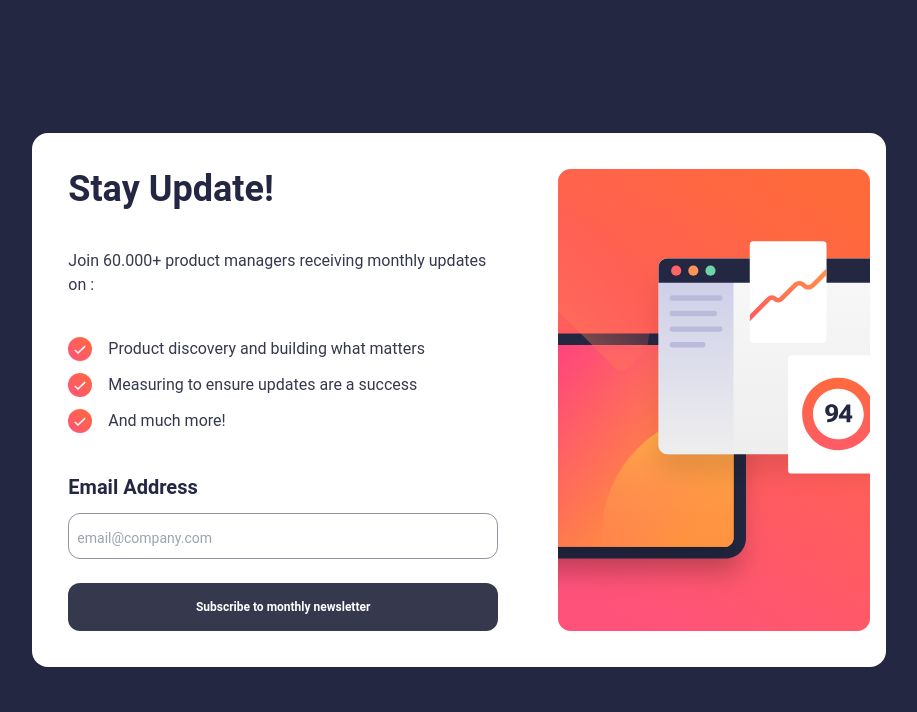
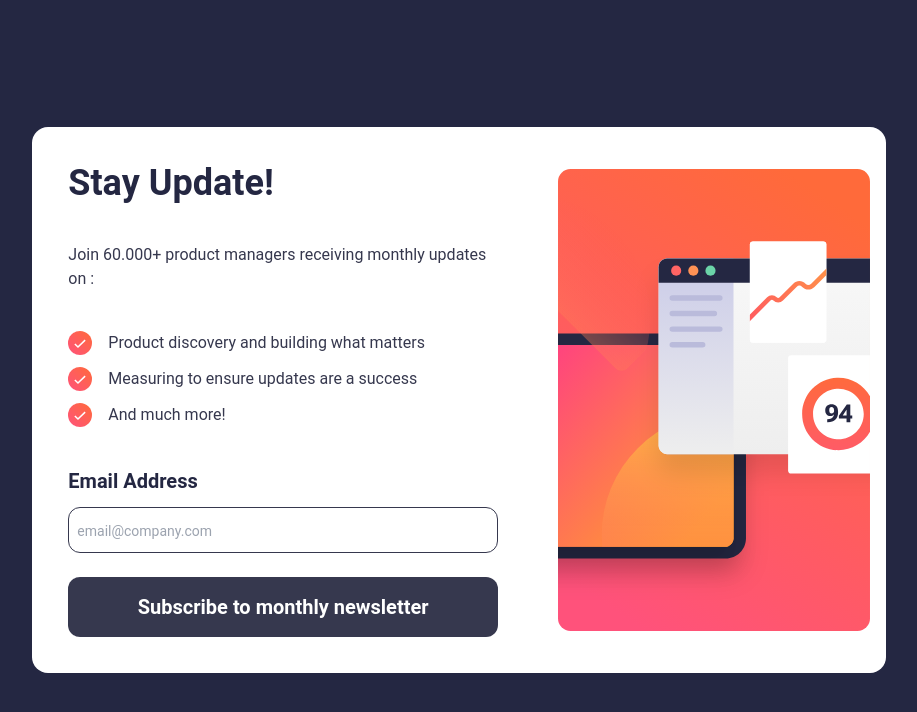
Before and after one commit to franco-pro/frontend-mentor-challenge-newsletter, a Next.js app in the folder frontend/: page / in a window 1280 px wide. Shown: the top 712 px of the page, without its empty margins (181-1098 px from the left). Built offline with nearby package versions, Linux system fonts and the light colour scheme.

Commit message:
fix last modification

```diff
--- a/frontend/package.json
+++ b/frontend/package.json
@@ -10,6 +10,7 @@
   },
   "dependencies": {
     "clsx": "^2.0.0",
+    "formik": "^2.4.5",
     "next": "13.5.4",
     "react": "^18",
     "react-dom": "^18",
--- a/frontend/src/components/button.tsx
+++ b/frontend/src/components/button.tsx
@@ -1,14 +1,28 @@
+import clsx from "clsx";
+
 interface ButtonProps {
   children: React.ReactNode;
   type?: "button" | "submit" | "reset";
+  disabled?: any;
+  className?: string;
   onClick?: () => void;
 }
 
-export const Button = ({ children, type = "button", onClick }: ButtonProps) => {
+export const Button = ({
+  children,
+  type = "button",
+  onClick,
+  disabled,
+  className,
+}: ButtonProps) => {
   return (
     <button
       onClick={onClick}
-      className=" bg-charcoal_grey p-4 rounded-xl w-full text-custom_white font-bold text-sm outline-none hover:ease-in-out duration-700 hover:bg-primary hover:shadow-custom md:text-xs"
+      disabled={disabled}
+      className={clsx(
+        " bg-charcoal_grey p-4 rounded-xl w-full text-custom_white font-bold text-sm outline-none hover:ease-in-out duration-700 hover:bg-primary hover:shadow-custom md:text-xs xl:text-xl",
+        className
+      )}
     >
       {children}
     </button>
--- a/frontend/src/components/landing-page.tsx
+++ b/frontend/src/components/landing-page.tsx
@@ -2,23 +2,28 @@ import Image from "next/image";
 import { Container } from "./container";
 import clsx from "clsx";
 import { Button } from "./button";
-import { useEffect, useState } from "react";
+import { useState } from "react";
+import { useFormik } from "formik";
+import FormValidate from "@/lib/form-validate/form_validate";
+import { formikValues } from "@/type/formik-type";
 
 interface Props {
   className?: string;
 }
 
 export const LandingPage = ({ className }: Props) => {
-  // email = e.target.email.value;
+  const [formState, setFormState] = useState(0);
+  const formik = useFormik({
+    initialValues: {
+      email: "",
+    },
+    validate: FormValidate,
+    onSubmit,
+  });
 
-  const initialValues = { email: "" };
-  const [formValues, setFormValues] = useState(initialValues);
-  const [formState, setFormState] = useState(0);
-
-  const handleChange = (e: any) => {
-    const { name, value } = e.target;
-    setFormValues({ ...formValues, [name]: value });
-  };
+  async function onSubmit(values: formikValues) {
+    console.log(values);
+  }
 
   //function to advanced (to change state form 0 at 1)
   const next = () => {
@@ -27,11 +32,6 @@ export const LandingPage = ({ className }: Props) => {
   //function to back
   const previous = () => {
     return setFormState(formState - 1);
-  };
-
-  const handleSubmit = (e: any) => {
-    e.preventDefault();
-    next();
   };
 
   return (
@@ -68,25 +68,45 @@ export const LandingPage = ({ className }: Props) => {
                 <Productlist>And much more!</Productlist>
               </div>
               <form
-                method="post"
-                onSubmit={handleSubmit}
+                // method="post"
+                onSubmit={formik.handleSubmit}
                 className="flex flex-col gap-6"
               >
                 <div className="email flex flex-col items-start gap-3 text-xs md:text-xl">
                   <label htmlFor="email" className="font-bold text-dark_grey">
                     Email Address
                   </label>
+
                   <input
-                    className="border border-grey rounded-xl p-4 w-full md:p-2 placeholder:text-sm md:placeholder:md:text-md"
+                    className={clsx(
+                      "border outline-none text-lg  rounded-xl p-4 w-full md:p-2 placeholder:text-sm md:placeholder:md:text-md",
+                      formik.touched.email && formik.errors.email
+                        ? "border-red-500"
+                        : "border-charcoal_grey"
+                    )}
                     type="email"
+                    {...formik.getFieldProps("email")}
                     name="email"
-                    value={formValues.email}
-                    onChange={handleChange}
                     id="email"
                     placeholder="email@company.com"
                   />
+                  {formik.touched.email && formik.errors.email ? (
+                    <div className="text-red-500 space-y-2 text-sm">
+                      {formik.errors.email}
+                    </div>
+                  ) : null}
                 </div>
-                <Button type="submit">Subscribe to monthly newsletter</Button>
+                <Button
+                  type="submit"
+                  onClick={next}
+                  disabled={true ? formik.errors.email : false}
+                  className={clsx(
+                    formik.errors.email &&
+                      "bg-gray-500 hover:bg-slate-500 cursor-not-allowed hover:shadow-none "
+                  )}
+                >
+                  Subscribe to monthly newsletter
+                </Button>
               </form>
             </div>
           </div>
@@ -126,7 +146,7 @@ export const LandingPage = ({ className }: Props) => {
               </h1>
               <p>
                 A confimation email has been sent to{" "}
-                <span className="font-bold">{formValues.email}</span>. please
+                <span className="font-bold">{formik.values.email}</span>. please
                 open it and check the button inside to confirm your inscription
               </p>
             </div>
--- /dev/null
+++ b/frontend/src/lib/form-validate/form_validate.tsx
@@ -0,0 +1,13 @@
+import { formikValues } from "@/type/formik-type";
+
+export default function FormValidate(values: formikValues) {
+  const errors: any = {};
+
+  if (!values.email) {
+    errors.email = "Required";
+  } else if (!/^[A-Z0-9._%+-]+@[A-Z0-9.-]+\.[A-Z]{2,4}$/i.test(values.email)) {
+    errors.email = "Invalid email address";
+  }
+
+  return errors;
+}
--- /dev/null
+++ b/frontend/src/type/formik-type.tsx
@@ -0,0 +1,4 @@
+export //create type for formik
+type formikValues = {
+  email: string;
+};
```
Also changed, not shown: 2 other files (tests, documents, lock files or other folders).
